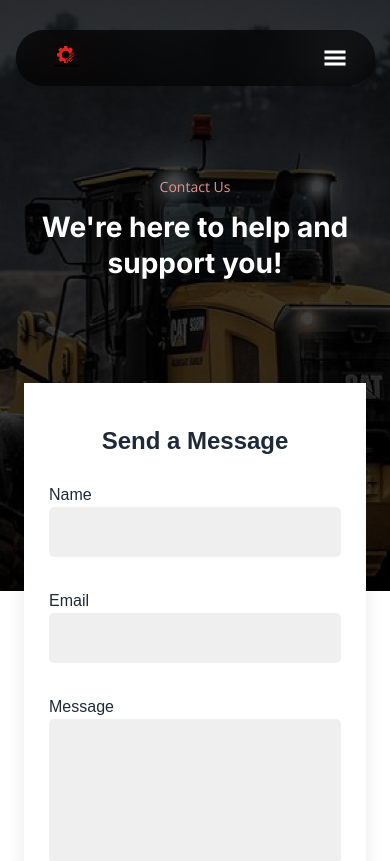
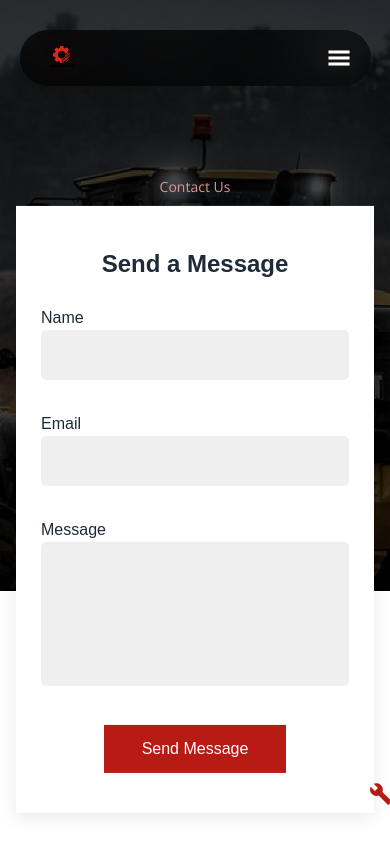
Before and after one commit to Akpcodes636/RonsonTrustVenture, a Next.js app: page /Contact in a window 390 px wide. Shown: the top 861 px of the page. Built offline with nearby package versions, Linux system fonts and the light colour scheme.

Commit message:
refactor: enhance layout and styling of Contact page; improve spacing and responsiveness in ContactForm and Header components

```diff
--- a/app/Contact/page.tsx
+++ b/app/Contact/page.tsx
@@ -1,16 +1,25 @@
-"use client";
+import ContactHero from "../components/Contact/ContactHero";
+import ContactForm from "../components/Contact/Form";
 import Header from "../components/header";
 import Footer from "../components/footer";
-import ContactHero from "../components/Contact/ContactHero";
-import ContactForm from "../components/Contact/Form";
 
 export default function Contact() {
   return (
-    <>
+    <div>
       <Header />
+      {/* Contact Section */}
+      <div className="relative">
+        {/* Hero Section */}
         <ContactHero />
-        <ContactForm />
+
+        {/* Contact Form Section with Extra Space */}
+        <div className="relative min-h-[100vh] lg:min-h-[70vh] flex items-center justify-center">
+          <div className="absolute w-full top-0 left-1/2 transform -translate-x-1/2 -translate-y-1/3 z-10">
+            <ContactForm />
+          </div>
+        </div>
+      </div>
       <Footer />
-    </>
+    </div>
   );
 }
--- a/app/components/Contact/Form.tsx
+++ b/app/components/Contact/Form.tsx
@@ -7,14 +7,14 @@ import Icon from "../ui/Icon";
 
 export default function ContactForm() {
   return (
-    <section className="min-h-screen  relative">
+    <section className="relative">
       <Icon
         image="/image/Bolt.svg"
         direction="left"
         className="right-0 top-0 hidden lg:block"
       />
       <div className="container-sm mx-auto">
-        <div className="grid grid-cols-1 lg:grid-cols-2 gap-y-[96px] items-center -mt-52 lg:-mt-28">
+        <div className="grid grid-cols-1 lg:grid-cols-2 gap-y-[96px] items-center">
           {/* Contact Information Section */}
 
           <div className="w-full h-full order-1 shadow-[0px_4px_16px_1px_#00000014]">
--- a/app/components/header.tsx
+++ b/app/components/header.tsx
@@ -16,8 +16,8 @@ const Header = () => {
   return (
     <>
       <header className="container-sm mx-auto">
-        <div className="">
-          <div className="flex items-center justify-between bg-[#00000069] backdrop-blur-xl max-w-[359px] md:max-w-[700px] lg:max-w-[1240px] h-[56px] lg:h-[96px] rounded-full fixed left-0 right-0 top-[30px] mx-auto px-7 lg:px-14 z-50 ">
+        <div className="px-10">
+          <div className="flex items-center justify-between bg-[#00000069] backdrop-blur-xl max-w-[90%] md:max-w-[700px] lg:max-w-[1240px] h-[56px] lg:h-[96px] rounded-full fixed inset-x-0 top-[30px] mx-auto px-5 lg:px-14 z-50">
             <div>
               <Logo />
             </div>
--- a/app/globals.css
+++ b/app/globals.css
@@ -35,7 +35,7 @@ body {
 .container-sm {
   max-width: 1300px;
   margin: 0 auto;
-  @apply px-6 sm:px-8;
+  @apply px-4 sm:px-20;
 }
 
 .hero-bg {
```
